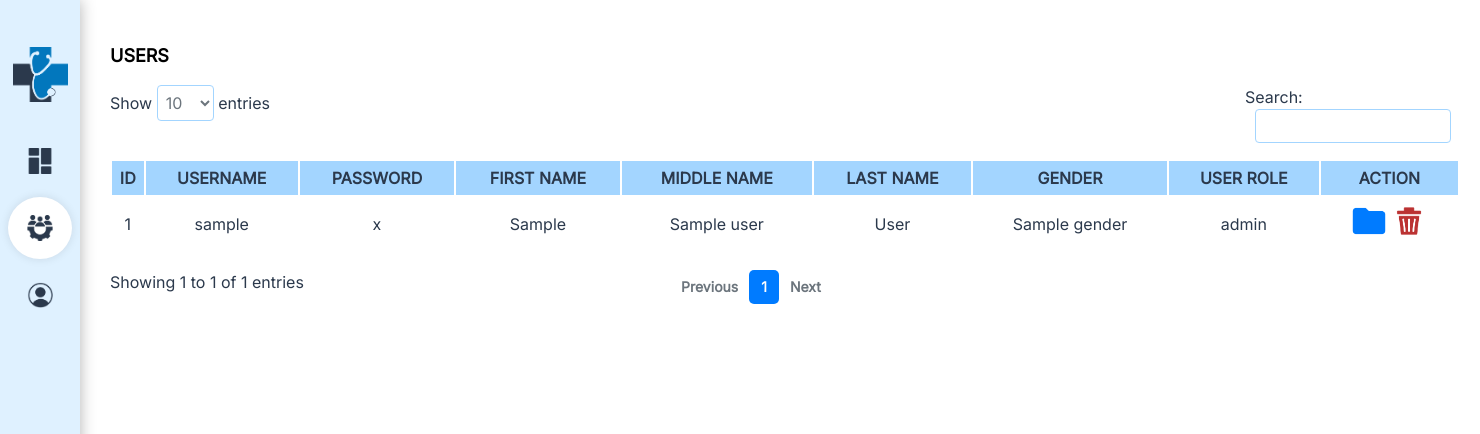
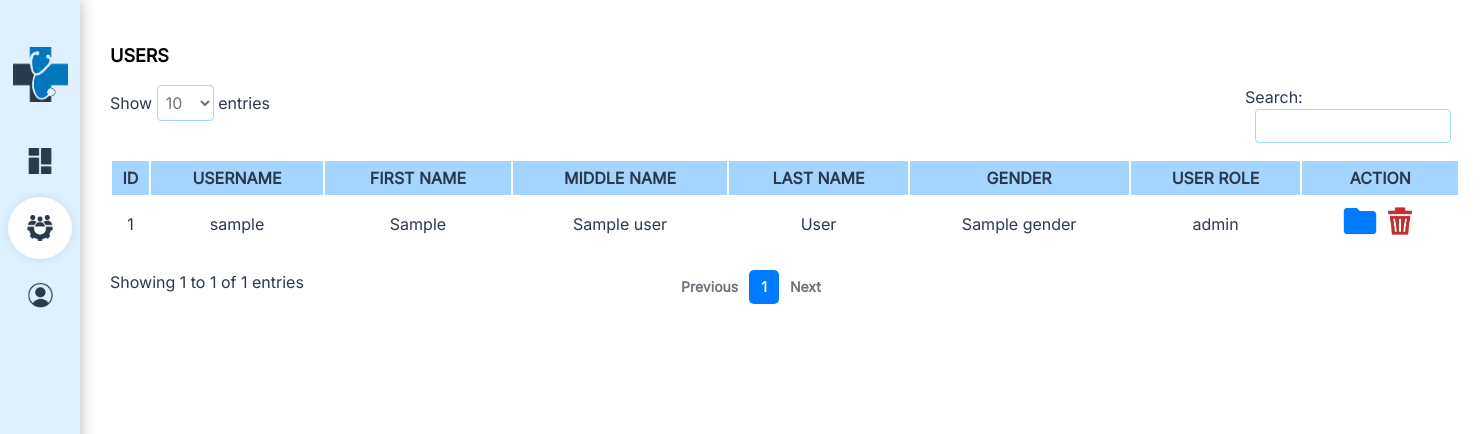
Before and after one commit to kycx0236/Clinical-Management-System, a Flask app: template app/templates/admin/user_management/user_management.html in a window 1480 px wide. Shown: the top 434 px of the page. Run offline with Flask 3, Linux system fonts and the light colour scheme; the template is opened without the code that fills it: most values are stand-ins (such as "Sample title", 1, 10 or a date in 2020); some libraries are stand-ins or nearby versions.

Commit message:
remove 'password' column for enhanced security

```diff
--- a/app/templates/admin/user_management/user_management.html
+++ b/app/templates/admin/user_management/user_management.html
@@ -54,7 +54,6 @@
                 <tr>
                     <th>ID</th>
                     <th>USERNAME</th>
-                    <th>PASSWORD</th>
                     <th>FIRST NAME</th>
                     <th>MIDDLE NAME</th>
                     <th>LAST NAME</th>
@@ -68,7 +67,6 @@
                 <tr>
                     <td>{{ user.id }}</td>
                     <td>{{ user.username }}</td>
-                    <td>{{ user.password }}</td>
                     <td>{{ user.first_name }}</td>
                     <td>{{ user.middle_name }}</td>
                     <td>{{ user.last_name }}</td>
```
